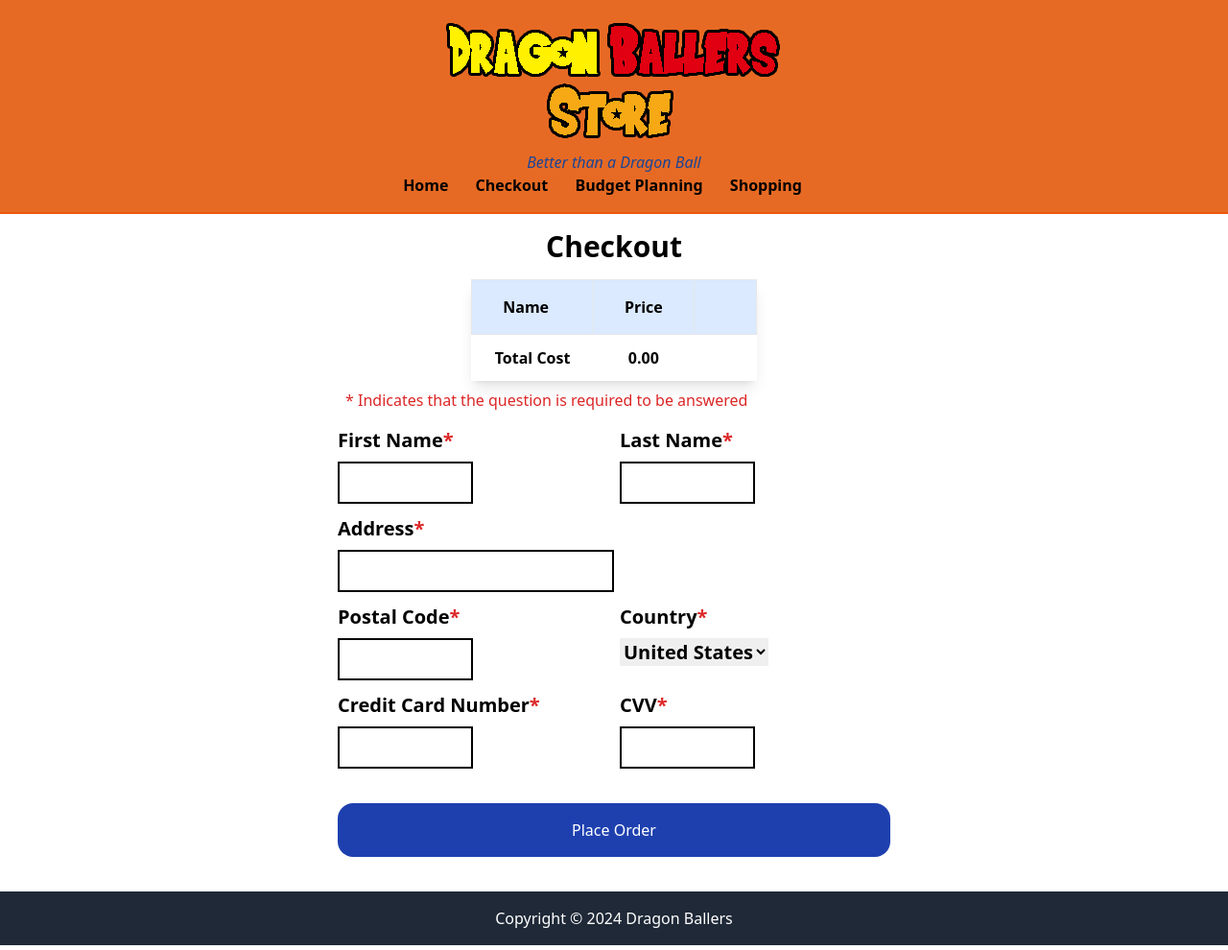
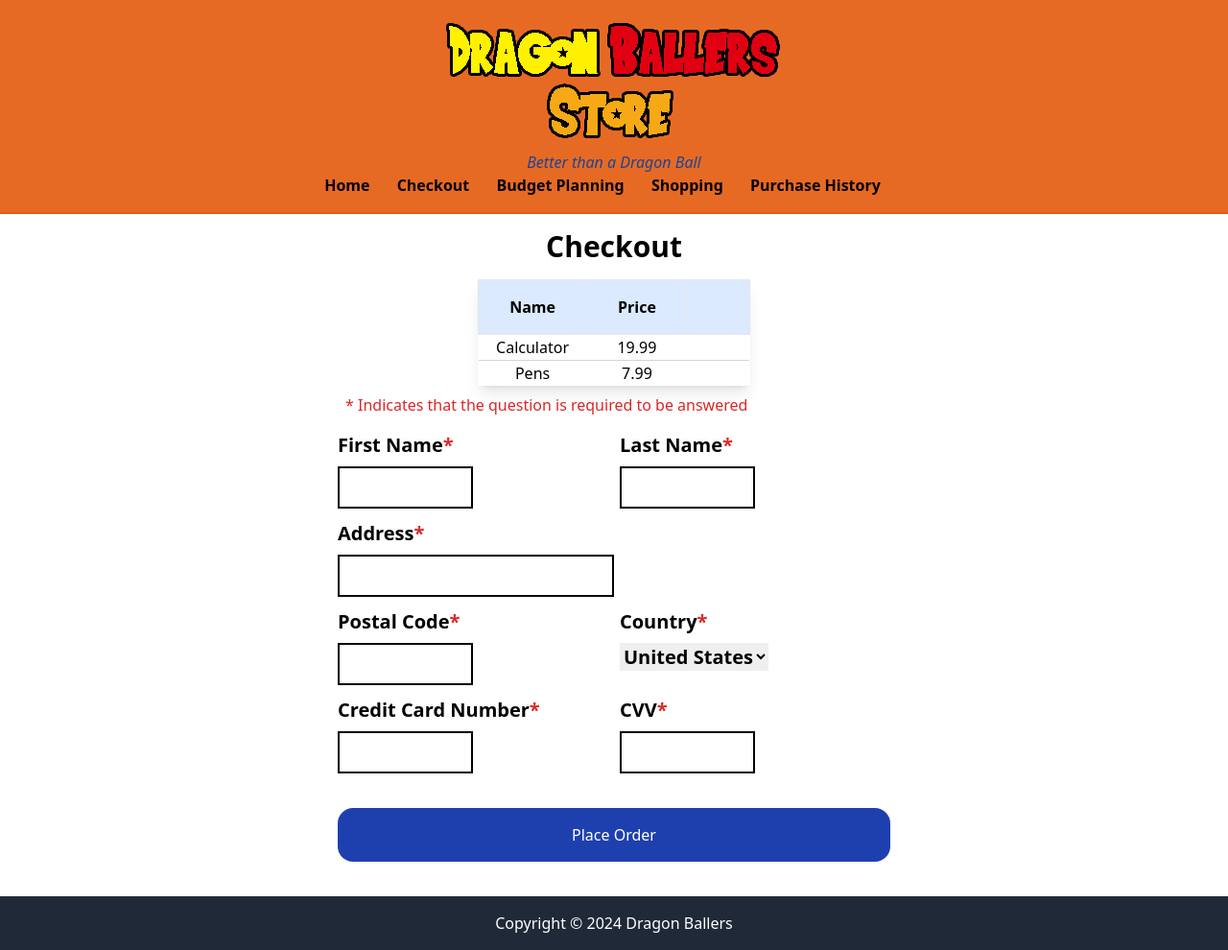
Before and after one commit to jpanahon/WinHacks2024, a Flask app: page /checkout in a window 1280 px wide. Shown: the whole page at 96% size. Run offline with Flask 3, Linux system fonts and the light colour scheme; style sheets or scripts are compiled from the project's sources.

Commit message:
Modified Checkout Page

```diff
--- a/app.py
+++ b/app.py
@@ -7,9 +7,10 @@ app = Flask(__name__)
 with open('database.json', 'r') as file:
     data = json.load(file)
 order_details = data['ProcessedData']['order_details']
+shopping_cart = data['SessionData']['shopping_session']
 
 def calculate_total_price(cart):
-    return sum(item['price'] * item['quantity'] for item in cart)
+    return sum(shopping_cart['price'] * shopping_cart['quantity'] for shopping in cart)
 
 @app.route("/")
 def index():
@@ -47,7 +48,7 @@ def checkout():
     with open('./items.json') as f:
         data = json.load(f)
 
-    return render_template("checkout.html", items=data)
+    return render_template("checkout.html", shopping_items=shopping_cart)
 
 # @app.route("/pay/")
 # def pay():
--- a/database.json
+++ b/database.json
@@ -93,7 +93,18 @@
     },
     "SessionData": {
         "shopping_session": [
-            {}
+            {
+                "name": "Calculator",
+                "price": 19.99,
+                "quantity": 1,
+                "desc": "this is a calculator"
+            },
+            {
+                "name": "Pens",
+                "price": 7.99,
+                "quantity": 1,
+                "desc": "these are pens"
+            }
         ]
     },
     "ProcessedData": {
--- a/templates/checkout.html
+++ b/templates/checkout.html
@@ -25,20 +25,15 @@
                             </tr>
                         </thead>
                         <tbody class="items-list bg-white divide-y divide-gray-300">
-
+                            {% for cart_item in shopping_items %}
                             <tr class="items-desc">
-                                {% for cart_item in cart %}
                                 <td>{{cart_item.name}}</td>
                                 <td>{{cart_item.price}}</td>
-                                {% endfor %}
+
                             </tr>
-
+                            {% endfor %}
                         </tbody>
                         <tfoot>
-                            <tr class="font-semibold">
-                                <th scope="row" class="px-6 py-3 text-base">Total Cost</th>
-                                <td class="px-6 py-3">0.00</td>
-                            </tr>
                         </tfoot>
                     </table>
                 </div>
--- a/templates/components/navbar.html
+++ b/templates/components/navbar.html
@@ -12,6 +12,7 @@
             <li class="inline-block"><a href="/checkout" class="mr-6 font-bold">Checkout</a></li>
             <li class="inline-block"><a href="/budget" class="mr-6 font-bold">Budget Planning</a></li>
             <li class="inline-block"><a href="/shop" class="mr-6 font-bold">Shopping</a></li>
+            <li class="inline-block"><a href="/purchasehistory" class="mr-6 font-bold">Purchase History</a></li>
         </ul>
     </nav>
 </header>
```
